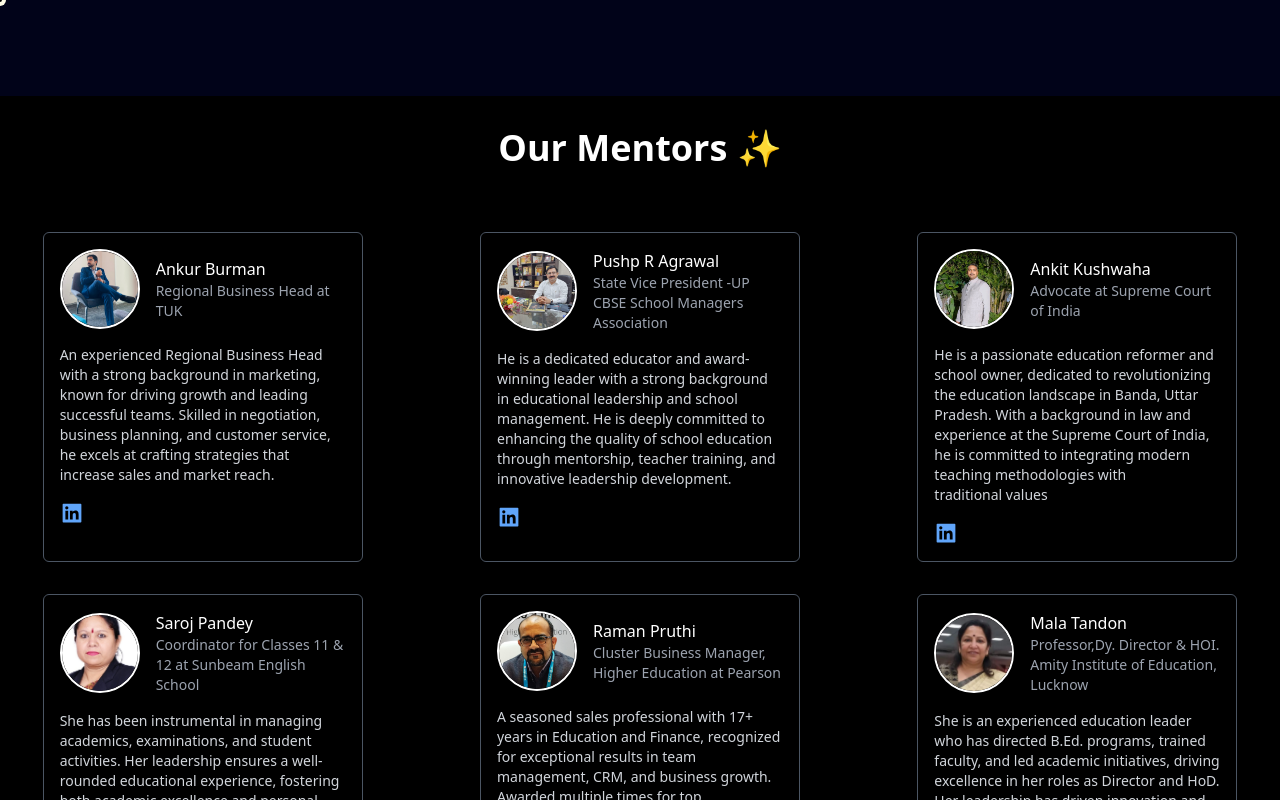
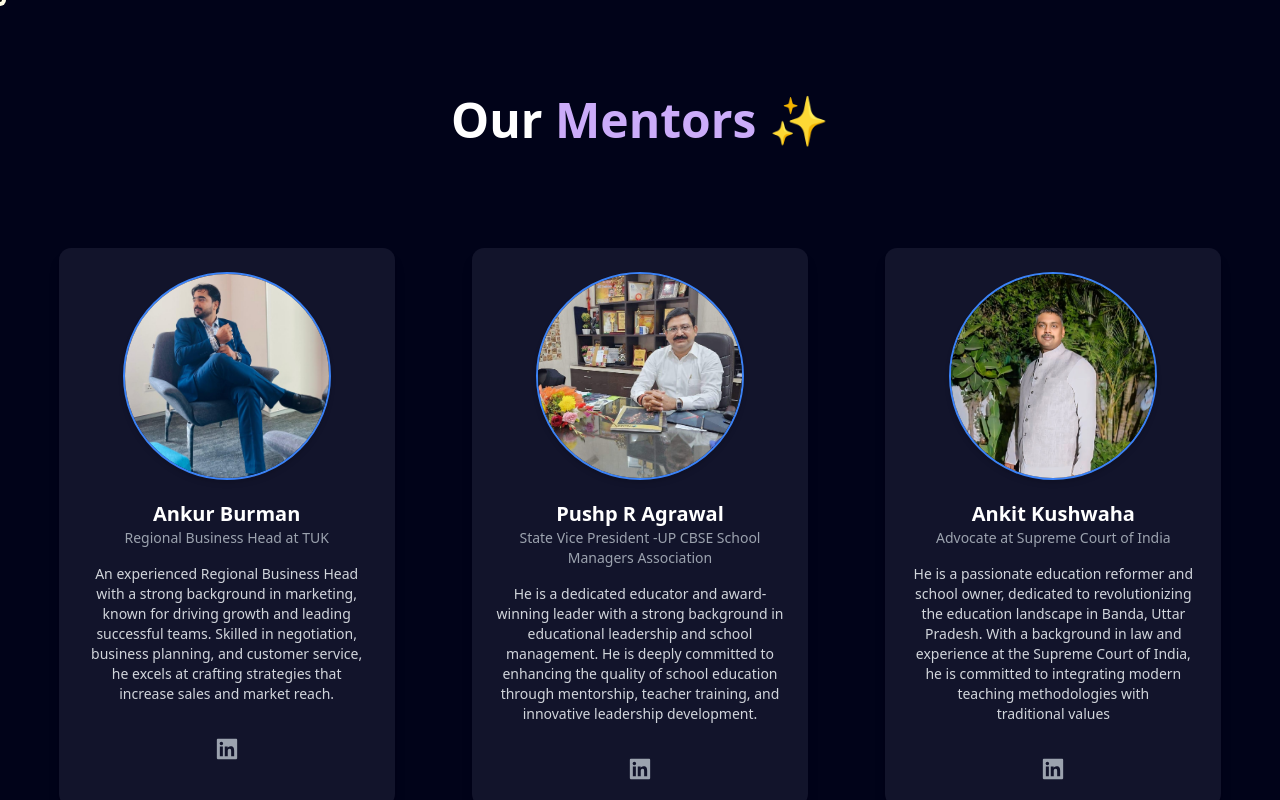
Before and after one commit to amritanshmsh/Conatus-Main, a Next.js app: page /Mentors in a window 1280 px wide. Shown: the top 800 px of the page. Built offline with nearby package versions, Linux system fonts and the light colour scheme.

Commit message:
Completed Mentors

```diff
--- a/app/Mentors/page.tsx
+++ b/app/Mentors/page.tsx
@@ -1,56 +1,55 @@
-'use client';
+"use client";
 import mentorsData from '@/data/mentors.json';
-import NextImage from "next/image"; // Alias import
-import { AiFillLinkedin} from 'react-icons/ai';
+import NextImage from "next/image";
+import { AiFillLinkedin } from 'react-icons/ai';
 
 function Mentor() {
   return (
-    <div className="container mx-auto py-8 md:py-12 px-4 md:px-0 max-w-7xl">
-      {/* Mentor Section */}
-      <div className="flex justify-center mt-12 bg-black py-8">
-        <div id="mentor" className="text-center mb-8">
-          <h1 className="text-2xl md:text-4xl font-bold text-white">
-            Our Mentors ✨
-          </h1>
-        </div>
+    <div className="bg-[#010319] text-white min-h-screen flex flex-col items-center py-24 px-6 md:px-12">
+      {/* Mentor Section Title */}
+      <div id="mentor" className="text-center mb-16">
+        <h2 className="text-4xl md:text-5xl font-extrabold text-white mb-10">
+          Our <span className="text-purple">Mentors ✨</span>
+        </h2>
       </div>
 
-      <div className="flex justify-center bg-black">
-        <div className="grid grid-cols-1 w-full md:grid-cols-2 lg:grid-cols-3 xl:grid-cols-3 gap-6 md:gap-8">
+      {/* Mentor Grid */}
+      <div className="grid grid-cols-1 md:grid-cols-2 min-[1100px]:grid-cols-3 xl:grid-cols-3 gap-10 md:gap-14 justify-center w-full max-w-7xl">
         {mentorsData.map((mentor, index) => (
           <div
             key={index}
-              className="max-w-xs w-full group/card rounded-md shadow-xl p-4 bg-black text-white mx-auto border border-gray-600 group-hover/card:border-blue-400 transition-all duration-500 ease-in-out"
+            className="relative flex flex-col items-center p-6 rounded-xl bg-[#12142b] shadow-lg transform transition-all hover:scale-105 w-[21rem] mx-auto"
           >
-              <div className="flex flex-row items-center space-x-4 z-10">
+            {/* Mentor Image */}
+            <div className="relative w-44 h-44 md:w-52 md:h-52 overflow-hidden rounded-full border-2 border-blue-500 shadow-md">
               <NextImage
                 height="80"
                 width="80"
                 alt="Avatar"
                 src={mentor.image}
-                  className="h-30 w-30 rounded-full border-2 border-white object-cover aspect-square"
+                className="h-full w-full object-cover"
               />
-                <div className="flex flex-col">
-                  <p className="font-normal text-base text-white relative z-10">
-                    {mentor.name}
-                  </p>
-                  <p className="text-sm text-gray-400">{mentor.post}</p>
             </div>
-              </div>
-              <div className="text content mt-4">
-                <p className="font-normal text-sm text-gray-300 relative z-10 my-4">
+
+            {/* Mentor Name & Role */}
+            <h3 className="mt-5 text-lg md:text-xl font-semibold">{mentor.name}</h3>
+            <p className="text-sm text-gray-400 text-center px-4">{mentor.post}</p>
+
+            {/* Mentor Description */}
+            <p className="font-normal text-sm text-gray-300 text-center my-4">
               {mentor.about}
             </p>
-              </div>
-              <div className="flex mt-2 space-x-4">
+
+            {/* Social Icons */}
+            <div className="flex mt-4 space-x-4">
               {mentor.socials.linkedin && (
                 <a
                   href={mentor.socials.linkedin}
                   target="_blank"
                   rel="noopener noreferrer"
-                    className="text-blue-400 hover:text-blue-600"
+                  className="text-gray-400 hover:text-white transition"
                 >
-                    <AiFillLinkedin size={24} />
+                  <AiFillLinkedin size={26} />
                 </a>
               )}
             </div>
@@ -58,7 +57,6 @@ function Mentor() {
         ))}
       </div>
     </div>
-    </div>
   );
 }
 
```
Lines whose indentation alone changed are shown as unchanged.
